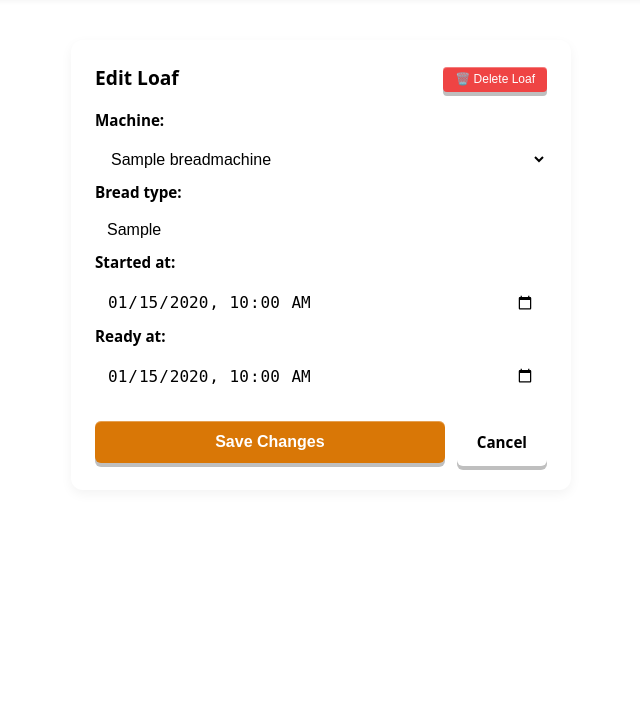
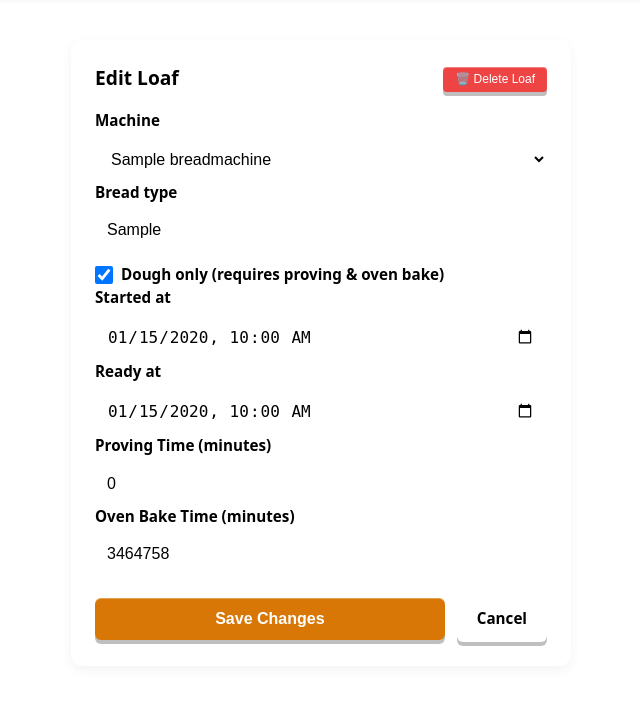
Before and after one commit to emmanorling/bread, a Django app: page /loaf/1/edit/ in a window 1280 px wide. Shown: the part 92-814 px from the top of the page, without its empty margins (319-959 px from the left). Before the commit the page ends 562 px from the top, so only its background shows below. Run offline with Django 5.2, Linux system fonts and the light colour scheme; a user stored in the database is signed in; tables that the repository leaves empty hold one stand-in row (values such as "Sample post").

Commit message:
allowing user to edit prove/bake time for oven-baked loaves (these fields not visible for machine-baked-loaves)

```diff
--- a/tracker/forms.py
+++ b/tracker/forms.py
@@ -124,12 +124,26 @@ class LoafForm(forms.ModelForm):
 # Form to edit an existing loaf (gives warning if user wasn't the one who started the loaf,
 # but still permits editing)
 class LoafEditForm(forms.ModelForm):
+    minutes_proving = forms.IntegerField(
+        required=False,
+        min_value=0,
+        label="Proving Time (minutes)",
+        widget=forms.NumberInput(attrs={'class': 'form-control'})
+    )
+    minutes_baking = forms.IntegerField(
+        required=False,
+        min_value=0,
+        label="Oven Bake Time (minutes)",
+        widget=forms.NumberInput(attrs={'class': 'form-control'})
+    )
+
     class Meta:
         model = Loaf
-        fields = ['machine', 'bread_type', 'started_at', 'ready_at']
+        fields = ['machine', 'bread_type', 'is_dough_only', 'started_at', 'ready_at']
         widgets = {
             'bread_type': forms.TextInput(attrs={'placeholder': 'e.g., White loaf', 'class': 'form-control'}),
             'machine': forms.Select(attrs={'class': 'form-control'}),
+            'is_dough_only': forms.CheckboxInput(attrs={'class': 'form-checkbox'}),
             'started_at': forms.DateTimeInput(
                 format='%Y-%m-%dT%H:%M',
                 attrs={'type': 'datetime-local', 'class': 'form-control'}
@@ -142,6 +156,7 @@ class LoafEditForm(forms.ModelForm):
 
     def __init__(self, *args, **kwargs):
         super().__init__(*args, **kwargs)
+        self.label_suffix = ""
 
         # Tell Django to accept ISO format input on submission
         self.fields['started_at'].input_formats = ['%Y-%m-%dT%H:%M']
@@ -155,6 +170,29 @@ class LoafEditForm(forms.ModelForm):
             if self.instance.ready_at:
                 local_ready = timezone.localtime(self.instance.ready_at)
                 self.initial['ready_at'] = local_ready.strftime('%Y-%m-%dT%H:%M')
+
+            # Populate proving and baking minutes
+            if self.instance.is_dough_only:
+                self.initial['minutes_proving'] = self.instance.minutes_proving
+                self.initial['minutes_baking'] = self.instance.minutes_baking
+
+    def save(self, commit=True):
+        instance = super().save(commit=False)
+
+        # Recalculate underlying timestamps if dough-only fields were modified
+        if instance.is_dough_only and instance.ready_at:
+            bake_mins = self.cleaned_data.get('minutes_baking')
+            prov_mins = self.cleaned_data.get('minutes_proving')
+
+            if bake_mins is not None:
+                instance.started_oven_bake_at = instance.ready_at - datetime.timedelta(minutes=bake_mins)
+
+            if prov_mins is not None and instance.started_oven_bake_at:
+                instance.removed_from_machine_at = instance.started_oven_bake_at - datetime.timedelta(minutes=prov_mins)
+
+        if commit:
+            instance.save()
+        return instance
 
 # Form to add an additional bread machine to the database
 class BreadMachineForm(forms.ModelForm):
--- a/tracker/templates/loaf_form.html
+++ b/tracker/templates/loaf_form.html
@@ -7,7 +7,6 @@
 	<div style="display: flex; justify-content: space-between; align-items: center; margin-bottom: 16px;">
         <h2 style="margin: 0;">{% if loaf.id %}Edit Loaf{% else %}Add Loaf{% endif %}</h2>
 
-        <!-- Only show delete button if editing an existing loaf -->
         {% if loaf.id %}
             {% if perms.tracker.delete_loaf or user == loaf.created_by or user.is_superuser %}
                 <form method="post" action="{% url 'delete_loaf' loaf.id %}" onsubmit="return confirm('Are you sure you want to delete this loaf? This action cannot be undone.');" style="margin: 0;">
@@ -20,7 +19,6 @@
         {% endif %}
     </div>
 
-    <!-- Ownership Warning Callout -->
     {% if loaf.created_by and loaf.created_by != user %}
         <div style="background-color: #fef3c7; border: 1px solid #f59e0b; color: #92400e; padding: 12px 16px; border-radius: 8px; margin-bottom: 20px; font-size: 0.9rem;">
             ⚠️ <strong>Ownership Notice:</strong> This bake was originally logged by <strong>{{ loaf.created_by.username }}</strong>. Are you sure you should be editing it?
@@ -39,4 +37,58 @@
         </div>
     </form>
 </div>
+
+<!-- Make sure that proving/baking fields are only visible for oven-baked bread -->
+<script>
+    (function() {
+        function setFieldVisibility(inputEl, isVisible) {
+            if (!inputEl) return;
+
+            const displayVal = isVisible ? '' : 'none';
+
+            // 1. Hide the input element
+            inputEl.style.setProperty('display', displayVal, 'important');
+
+            // 2. Hide its associated <label>
+            if (inputEl.id) {
+                const label = document.querySelector('label[for="' + inputEl.id + '"]');
+                if (label) label.style.setProperty('display', displayVal, 'important');
+            }
+
+            // 3. Hide the container element (<p> or <div>)
+            const container = inputEl.closest('p') || inputEl.closest('div') || inputEl.parentElement;
+            if (container && container !== document.body) {
+                container.style.setProperty('display', displayVal, 'important');
+            }
+        }
+
+        function toggleDoughFields() {
+            const doughCheckbox = document.querySelector('input[name="is_dough_only"]');
+            if (!doughCheckbox) return;
+
+            const isDough = doughCheckbox.checked;
+            const provingInput = document.querySelector('input[name="minutes_proving"]');
+            const bakingInput = document.querySelector('input[name="minutes_baking"]');
+
+            setFieldVisibility(provingInput, isDough);
+            setFieldVisibility(bakingInput, isDough);
+        }
+
+        function init() {
+            toggleDoughFields();
+            const doughCheckbox = document.querySelector('input[name="is_dough_only"]');
+            if (doughCheckbox) {
+                doughCheckbox.addEventListener('change', toggleDoughFields);
+                doughCheckbox.addEventListener('click', toggleDoughFields);
+            }
+        }
+
+        if (document.readyState === 'loading') {
+            document.addEventListener('DOMContentLoaded', init);
+        } else {
+            init();
+        }
+        window.addEventListener('load', toggleDoughFields);
+    })();
+</script>
 {% endblock %}
```
Also changed, not shown: tracker/templates/loaf_detail.html (+7 -0 lines).
